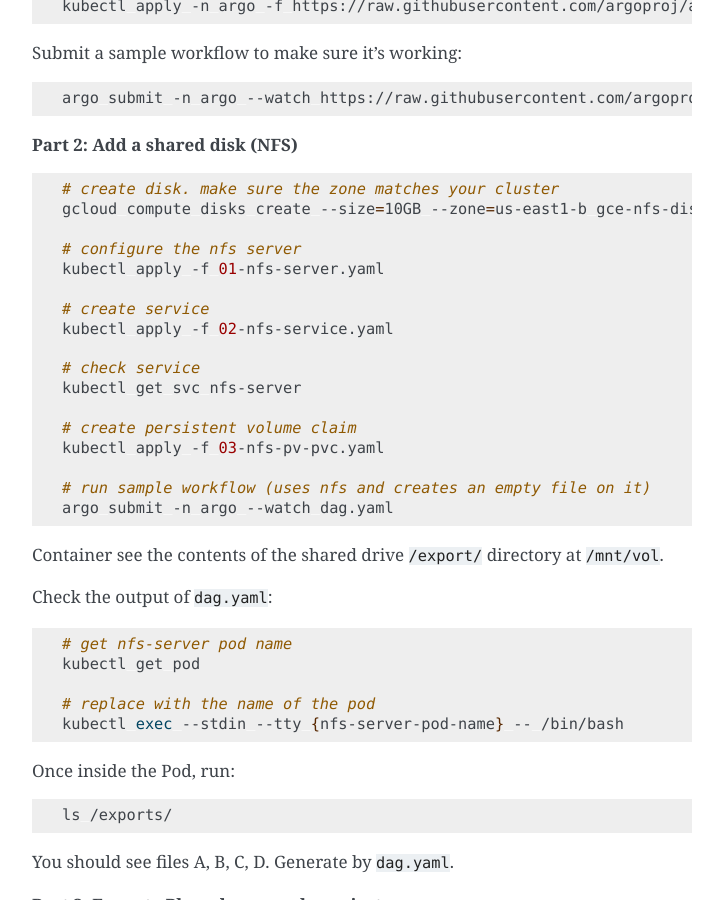
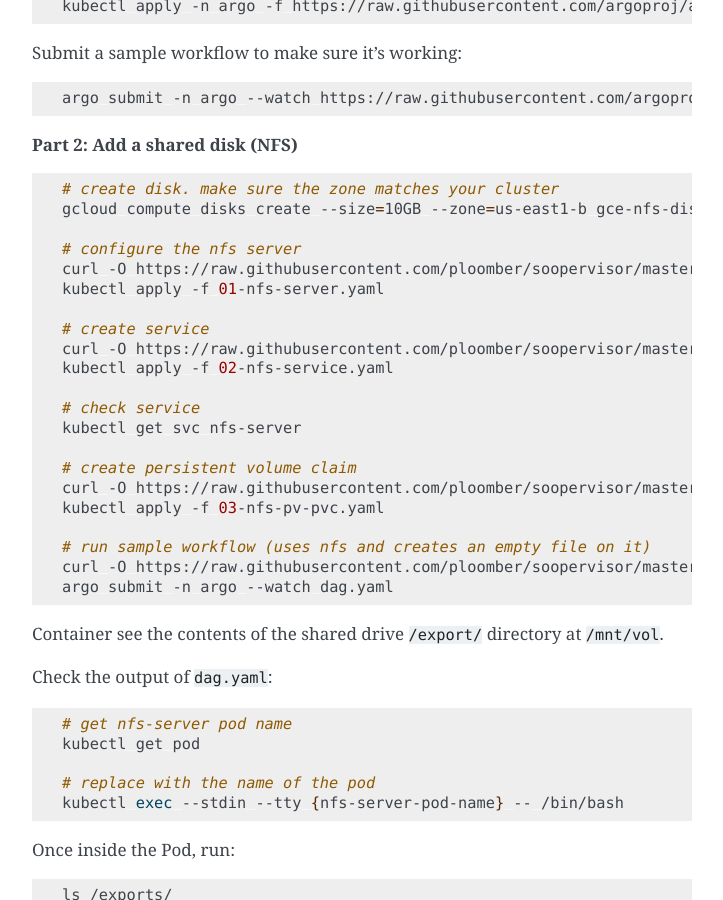
Before and after one commit to ploomber/soopervisor, a Sphinx documentation site: the page built from doc/argo.rst, in a window 1280 px wide and 900 px high, scrolled down 2268 px. Shown: the whole window, without its empty margins (388-1111 px from the left). Built offline with Sphinx 7.4.7, drawn with Linux system fonts in a browser that asks for light colours.

Commit message:
adding curl commands to get kubernetes config files

```diff
--- a/doc/argo.rst
+++ b/doc/argo.rst
@@ -128,18 +128,22 @@
     gcloud compute disks create --size=10GB --zone=us-east1-b gce-nfs-disk
 
     # configure the nfs server
+    curl -O https://raw.githubusercontent.com/ploomber/soopervisor/master/doc/assets/01-nfs-server.yaml
     kubectl apply -f 01-nfs-server.yaml
 
     # create service
+    curl -O https://raw.githubusercontent.com/ploomber/soopervisor/master/doc/assets/02-nfs-service.yaml
     kubectl apply -f 02-nfs-service.yaml
 
     # check service
     kubectl get svc nfs-server
 
     # create persistent volume claim
+    curl -O https://raw.githubusercontent.com/ploomber/soopervisor/master/doc/assets/03-nfs-pv-pvc.yaml
     kubectl apply -f 03-nfs-pv-pvc.yaml
 
     # run sample workflow (uses nfs and creates an empty file on it)
+    curl -O https://raw.githubusercontent.com/ploomber/soopervisor/master/doc/assets/dag.yaml
     argo submit -n argo --watch dag.yaml
 
 Container see the contents of the shared drive ``/export/`` directory at
```
